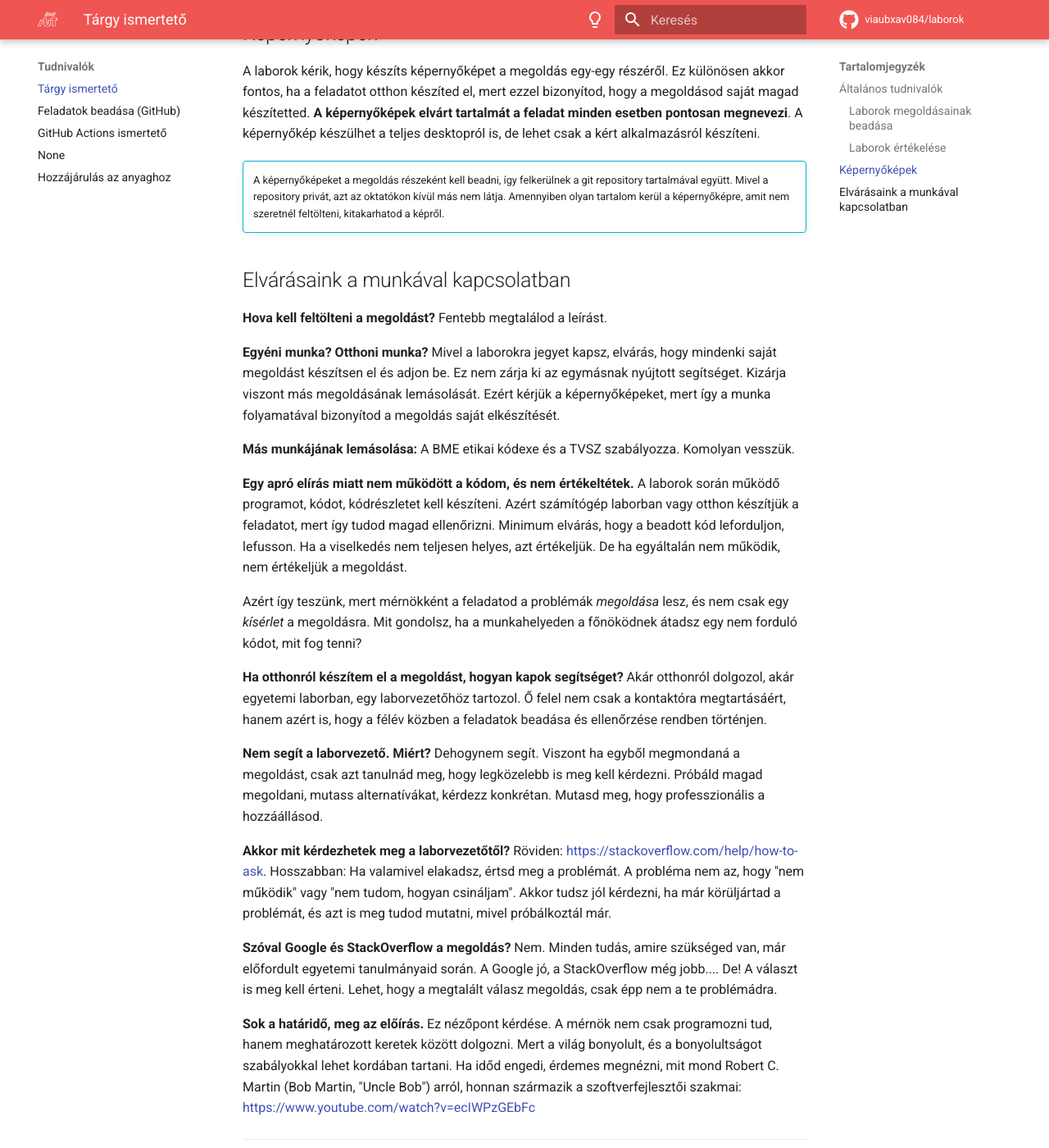
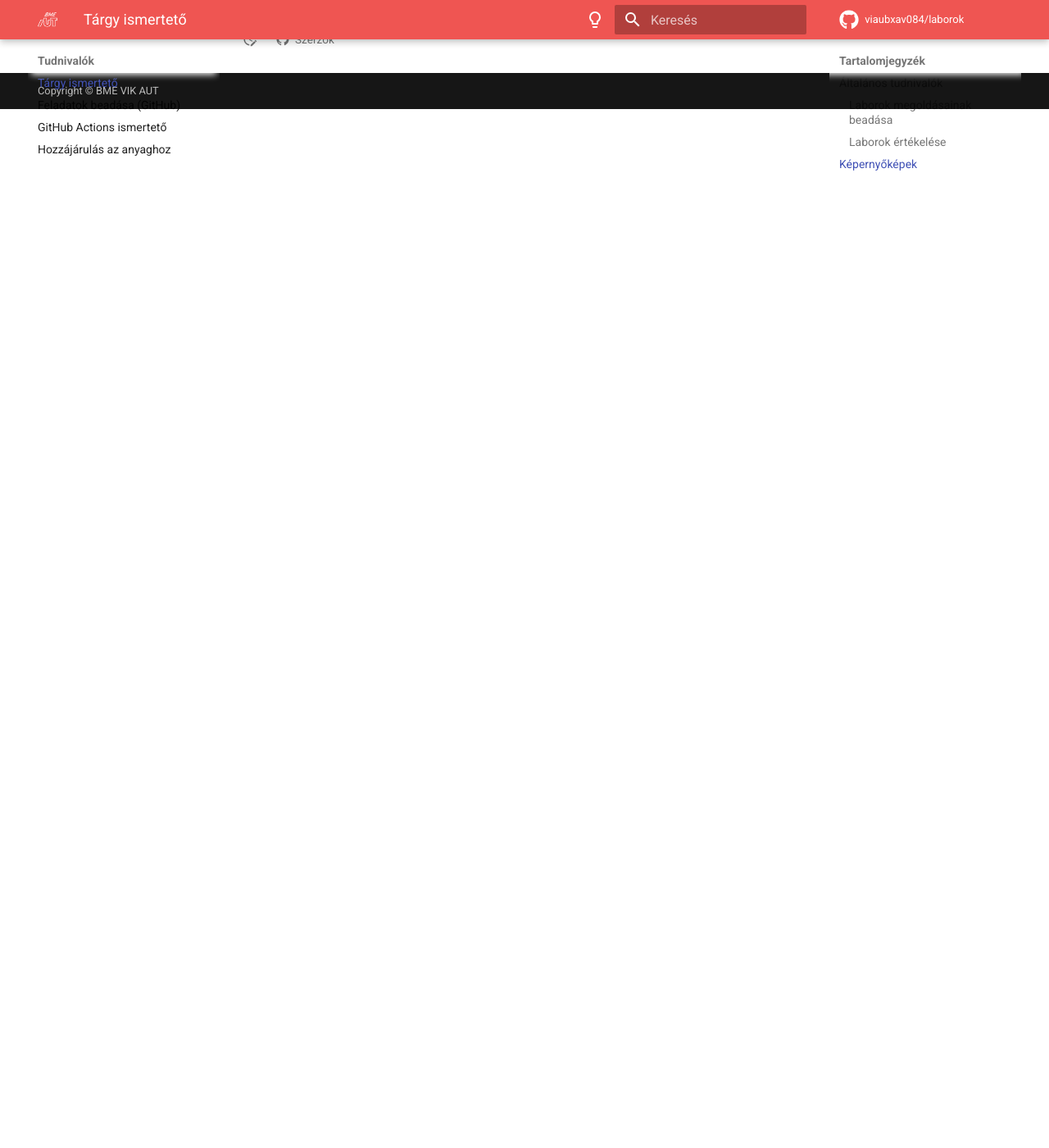
Before and after one commit to VIAUBXAV084/laborok, an MkDocs documentation site: the page built from docs/index.md, in a window 1280 px wide and 1400 px high, scrolled down 1395 px. Shown: the whole window at 82% size. Built offline with MkDocs 1.6.1 and Material for MkDocs 9.7.7, drawn with Linux system fonts in a browser that asks for light colours; comment, search, counter and statistics services are not loaded; after the commit the page ends 1528 px from its top, so only the background shows below that; some of the changed text lies outside the part shown.

Commit message:
Doc update

```diff
--- a/docs/index.md
+++ b/docs/index.md
@@ -21,45 +21,15 @@ A laborok sorrendjét és a beadások határidejét Moodle-ben találod.
 
 A laborok megoldását egy személyre szóló git repository-ban kell beadni. Ennek pontos [folyamatát lásd itt](tudnivalok/github/GitHub.md). Kérünk, hogy alaposan olvasd végig a leírást!
 
-!!! danger "FONTOS"
-    A laborok elkészítése és beadása során az itt leírtak szerint **kell** eljárnod. A nem ilyen formában beadott megoldásokat nem értékeljük.
-
-    A beadás során a munkafolyamati hibákért (pl. nem megfelelő emberhez hozzárendelése, hozzárendelés elfelejtése) pontot vonunk le.
-
 ### Laborok értékelése
 
 Minden labort külön jeggyel értékelünk. A teljesítés feltétele a határidőig történő beadás. A jegy (1-5 skálán) a labor feladatokon megszerezhető 5 pont alapján történik. A feladatok beadásához minden esetben a GitHub platformot használjuk.
-
-A feladatok kiértékelése egyes laborok esetén részben **automatikusan** történik. A futtatható kódokat valóban le fogjuk futtatni, ezért minden esetben fontos a feladatleírások pontos követése (kiinduló kód váz használata, csak a megengedett fájlok változtatása, stb.)!
 
 A kiértékelés eredményéről a GitHub-on kapsz szöveges visszajelzést (lásd [itt](tudnivalok/github/GitHub.md)). Ha ennél több információra van szükséged, a _GitHub Actions_ webes felülete segítségül szolgálhat. Erről [itt](tudnivalok/github/GitHub-Actions.md) találsz egy rövid ismertetőt.
 
 ## Képernyőképek
 
-A laborok kérik, hogy készíts képernyőképet a megoldás egy-egy részéről. Ez különösen akkor fontos, ha a feladatot otthon készíted el, mert ezzel bizonyítod, hogy a megoldásod saját magad készítetted. **A képernyőképek elvárt tartalmát a feladat minden esetben pontosan megnevezi**. A képernyőkép készülhet a teljes desktopról is, de lehet csak a kért alkalmazásról készíteni.
+A laborok kérik, hogy készíts képernyőképet a megoldás egy-egy részéről. **A képernyőképek elvárt tartalmát a feladat minden esetben pontosan megnevezi**. A képernyőkép készülhet a teljes desktopról is, de lehet csak a kért alkalmazásról készíteni.
 
 !!! info ""
     A képernyőképeket a megoldás részeként kell beadni, így felkerülnek a git repository tartalmával együtt. Mivel a repository privát, azt az oktatókon kívül más nem látja. Amennyiben olyan tartalom kerül a képernyőképre, amit nem szeretnél feltölteni, kitakarhatod a képről.
-
-
-## Elvárásaink a munkával kapcsolatban
-
-**Hova kell feltölteni a megoldást?** Fentebb megtalálod a leírást.
-
-**Egyéni munka? Otthoni munka?** Mivel a laborokra jegyet kapsz, elvárás, hogy mindenki saját megoldást készítsen el és adjon be. Ez nem zárja ki az egymásnak nyújtott segítséget. Kizárja viszont más megoldásának lemásolását. Ezért kérjük a képernyőképeket, mert így a munka folyamatával bizonyítod a megoldás saját elkészítését.
-
-**Más munkájának lemásolása:** A BME etikai kódexe és a TVSZ szabályozza. Komolyan vesszük.
-
-**Egy apró elírás miatt nem működött a kódom, és nem értékeltétek.** A laborok során működő programot, kódot, kódrészletet kell készíteni. Azért számítógép laborban vagy otthon készítjük a feladatot, mert így tudod magad ellenőrizni. Minimum elvárás, hogy a beadott kód leforduljon, lefusson. Ha a viselkedés nem teljesen helyes, azt értékeljük. De ha egyáltalán nem működik, nem értékeljük a megoldást.
-
-Azért így teszünk, mert mérnökként a feladatod a problémák _megoldása_ lesz, és nem csak egy _kísérlet_ a megoldásra. Mit gondolsz, ha a munkahelyeden a főnöködnek átadsz egy nem forduló kódot, mit fog tenni?
-
-**Ha otthonról készítem el a megoldást, hogyan kapok segítséget?** Akár otthonról dolgozol, akár egyetemi laborban, egy laborvezetőhöz tartozol. Ő felel nem csak a kontaktóra megtartásáért, hanem azért is, hogy a félév közben a feladatok beadása és ellenőrzése rendben történjen.
-
-**Nem segít a laborvezető. Miért?** Dehogynem segít. Viszont ha egyből megmondaná a megoldást, csak azt tanulnád meg, hogy legközelebb is meg kell kérdezni. Próbáld magad megoldani, mutass alternatívákat, kérdezz konkrétan. Mutasd meg, hogy professzionális a hozzáállásod.
-
-**Akkor mit kérdezhetek meg a laborvezetőtől?** Röviden: <https://stackoverflow.com/help/how-to-ask>. Hosszabban: Ha valamivel elakadsz, értsd meg a problémát. A probléma nem az, hogy "nem működik" vagy "nem tudom, hogyan csináljam". Akkor tudsz jól kérdezni, ha már körüljártad a problémát, és azt is meg tudod mutatni, mivel próbálkoztál már.
-
-**Szóval Google és StackOverflow a megoldás?** Nem. Minden tudás, amire szükséged van, már előfordult egyetemi tanulmányaid során. A Google jó, a StackOverflow még jobb.... De! A választ is meg kell érteni. Lehet, hogy a megtalált válasz megoldás, csak épp nem a te problémádra.
-
-**Sok a határidő, meg az előírás.** Ez nézőpont kérdése. A mérnök nem csak programozni tud, hanem meghatározott keretek között dolgozni. Mert a világ bonyolult, és a bonyolultságot szabályokkal lehet kordában tartani. Ha időd engedi, érdemes megnézni, mit mond Robert C. Martin (Bob Martin, "Uncle Bob") arról, honnan származik a szoftverfejlesztői szakmai: <https://www.youtube.com/watch?v=ecIWPzGEbFc>
--- a/mkdocs.yml
+++ b/mkdocs.yml
@@ -83,7 +83,6 @@ nav:
       - index.md
       - tudnivalok/github/GitHub.md
       - tudnivalok/github/GitHub-Actions.md
-      - tudnivalok/github/GitHub-credentials.md
       - tudnivalok/github/contributing.md
   - "Laborok":
       - laborok/basics/index.md
```
